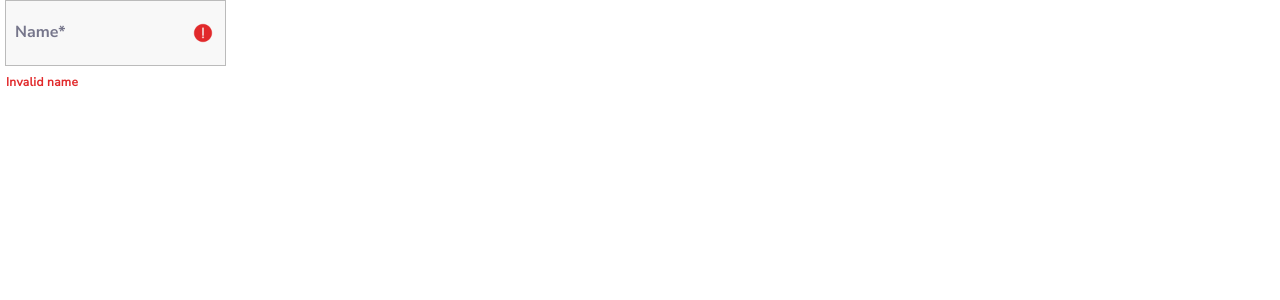
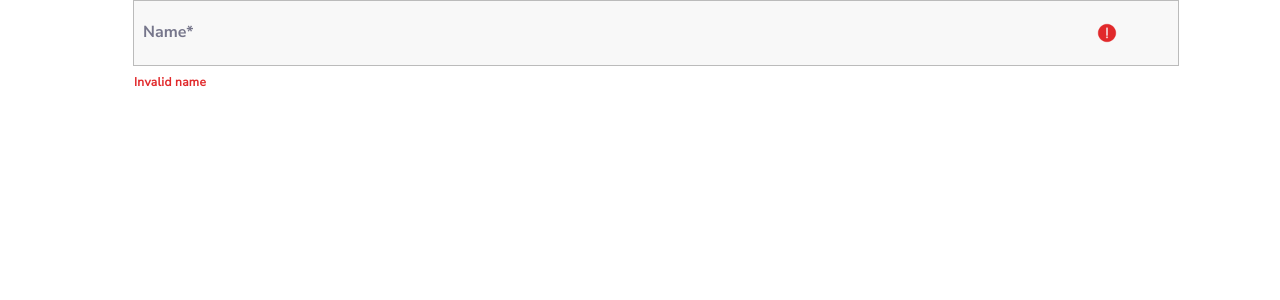
Before and after one commit to DaniloPootaren/saicomTest, a React (Create React App) app: page / in a window 1280 px wide. Shown: the top 300 px of the page. Built offline with nearby package versions, Linux system fonts and the light colour scheme.

Commit message:
Fix layout

```diff
--- a/src/components/Input/index.tsx
+++ b/src/components/Input/index.tsx
@@ -18,9 +18,9 @@ const Container = styled.div`
 
 const InputComponent = styled.input`
   padding: 13px 10px 0 10px;
-  max-width: 100%;
   margin: 0 5px 0 5px;
   height: 51px;
+  width: 100%;
   border: 1px solid ${colors.grey};
   outline: none;
   font-size: 15px;
--- a/src/components/Layout/index.tsx
+++ b/src/components/Layout/index.tsx
@@ -20,6 +20,7 @@ const Container = styled.div`
 const Body = styled.div`
   flex: 11;
   overflow-y: scroll;
+  padding: 0 10% 0 10%;
 `;
 
 const Header = styled.div`
```
